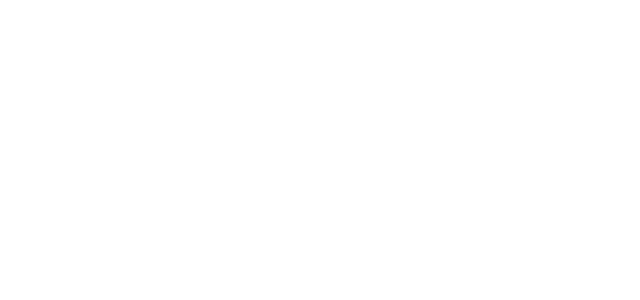
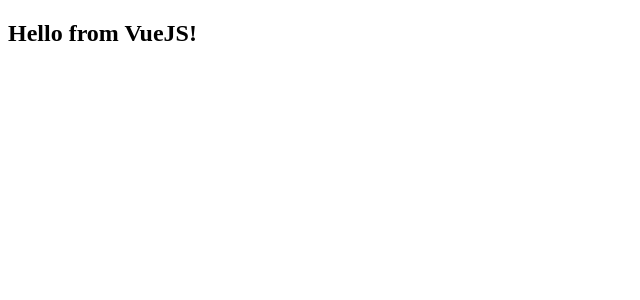
Before and after one commit to peeta98/vue-remember-me-app, a Vue app: page / in a window 1280 px wide. Shown: the top 300 px of the page, without its empty margins (0-640 px from the left). Built offline with nearby package versions, Linux system fonts and the light colour scheme.

Commit message:
rebasing later

```diff
--- /dev/null
+++ b/src/App.vue
@@ -0,0 +1,9 @@
+<template>
+  <h2>Hello from VueJS!</h2>
+</template>
+
+<script>
+export default {
+
+}
+</script>
--- a/src/main.js
+++ b/src/main.js
@@ -1,3 +1,6 @@
 import { createApp } from 'vue';
+import App from './App.vue';
 
-createApp({}).mount('#app');
+const app = createApp(App);
+
+app.mount('#app');
```
